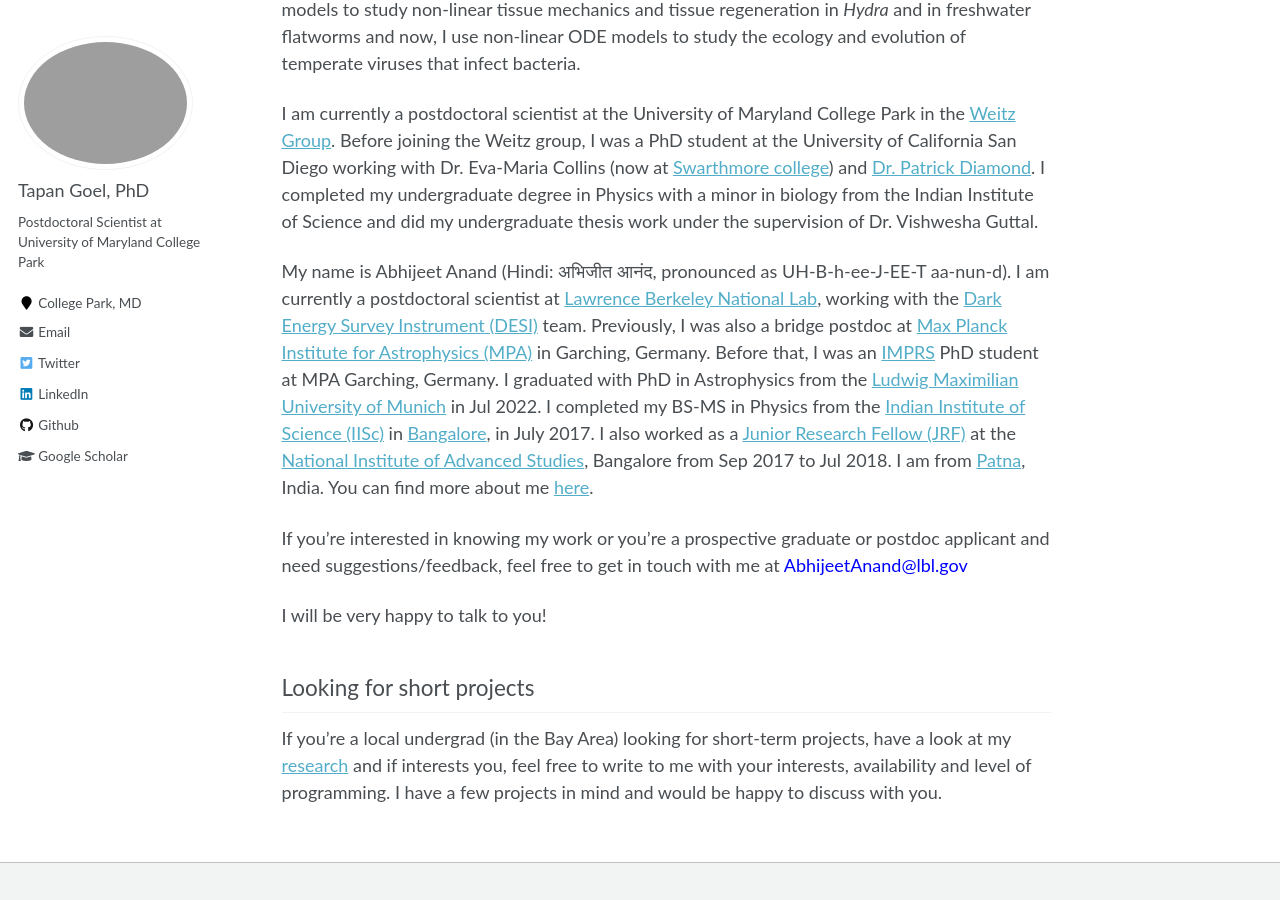
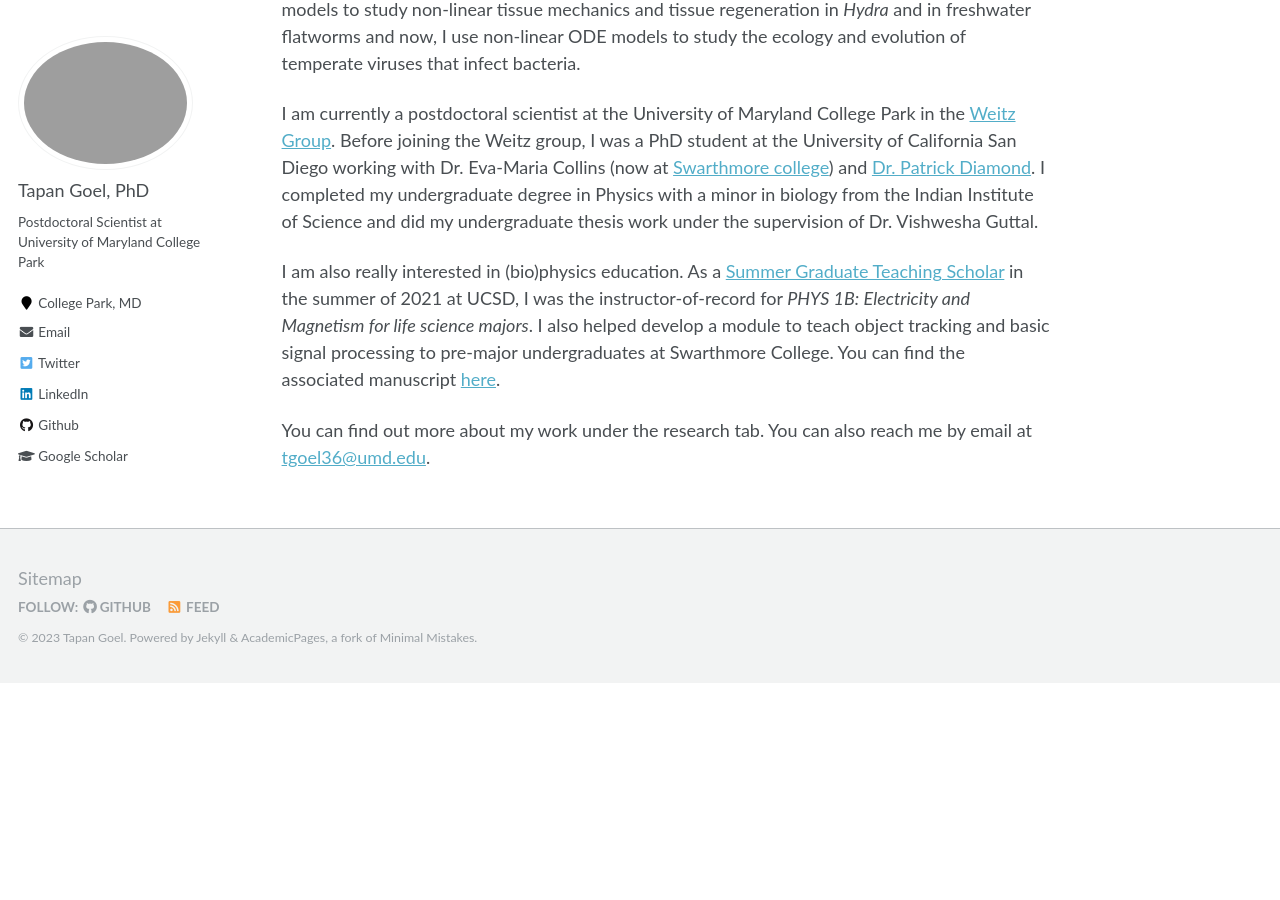
Before and after one commit to tapangoel1994/tapangoel1994.github.io, a Jekyll site: the page built from _pages/about.md, in a window 1280 px wide and 900 px high, scrolled down 394 px. Built offline with Jekyll 4.4.1, drawn with Linux system fonts in a browser that asks for light colours; after the commit the page ends 1077 px from its top, so only the background shows below that.

Commit message:
Update about.md

```diff
--- a/_pages/about.md
+++ b/_pages/about.md
@@ -14,15 +14,6 @@ I am a quantitative biologist (or more accurately, I am what happens when someon
 
 I am currently a postdoctoral scientist at the University of Maryland College Park in the [Weitz Group](https://weitzgroup.biosci.gatech.edu). Before joining the Weitz group, I was a PhD student at the University of California San Diego working with Dr. Eva-Maria Collins (now at [Swarthmore college](https://www.swarthmore.edu/profile/eva-maria-collins)) and [Dr. Patrick Diamond](https://fapp.ucsd.edu/memberprofile_diamondph.html). I completed my undergraduate degree in Physics with a minor in biology from the Indian Institute of Science and did my undergraduate thesis work under the supervision of Dr. Vishwesha Guttal.
 
+I am also really interested in (bio)physics education. As a [Summer Graduate Teaching Scholar](https://engagedteaching.ucsd.edu/educators/grad-students/sgts.html) in the summer of 2021 at UCSD, I was the instructor-of-record for *PHYS 1B: Electricity and Magnetism for life science majors*. I also helped develop a module to teach object tracking and basic signal processing to pre-major undergraduates at Swarthmore College. You can find the associated manuscript [here](https://meridian.allenpress.com/the-biophysicist/article/2/3/1/464616/Quantifying-Planarian-Behavior-as-an-Introduction).
 
-My name is Abhijeet Anand (Hindi: अभिजीत आनंद, pronounced as UH-B-h-ee-J-EE-T aa-nun-d). I am currently a postdoctoral scientist at [Lawrence Berkeley National Lab](https://en.wikipedia.org/wiki/Lawrence_Berkeley_National_Laboratory), working with the [Dark Energy Survey Instrument (DESI)](https://www.desi.lbl.gov/) team. Previously, I was also a bridge postdoc at [Max Planck Institute for Astrophysics (MPA)](https://www.mpa-garching.mpg.de/) in Garching, Germany. Before that, I was an [IMPRS](https://www.imprs-astro.mpg.de/) PhD student at MPA Garching, Germany. I graduated with PhD in Astrophysics from the [Ludwig Maximilian University of Munich](https://en.wikipedia.org/wiki/Ludwig_Maximilian_University_of_Munich) in Jul 2022. I completed my BS-MS in Physics from the [Indian Institute of Science (IISc)](https://en.wikipedia.org/wiki/Indian_Institute_of_Science) in [Bangalore](https://en.wikipedia.org/wiki/Bangalore), in July 2017. I also worked as a [Junior Research Fellow (JRF)](https://en.wikipedia.org/wiki/Junior_Research_Fellowship) at the [National Institute of Advanced Studies](https://en.wikipedia.org/wiki/National_Institute_of_Advanced_Studies), Bangalore from Sep 2017 to Jul 2018. I am from [Patna](https://en.wikipedia.org/wiki/Patna), India. You can find more about me [here](/pages/detailabout).
-
-If you're interested in knowing my work or you're a prospective graduate or postdoc applicant and need suggestions/feedback, feel free to get in touch with me at <span style="color:blue">AbhijeetAnand@lbl.gov</span>
-
-I will be very happy to talk to you!
-
-## Looking for short projects
-
-If you're a local undergrad (in the Bay Area) looking for short-term projects, have a look at my [research](/research) and if interests you, feel free to write to me with your interests, availability and level of programming. I have a few projects in mind and would be happy to discuss with you.
-
-<!-- My research was supervised by [Prof. Dr. Guinevere Kauffmann](https://www.mpa-garching.mpg.de/galaxyformation) and [Dr. Dylan Nelson](https://www.ita.uni-heidelberg.de/%7Ednelson/).  -->
+You can find out more about my work under the research tab. You can also reach me by email at [tgoel36@umd.edu](mailto:tgoel36@umd.edu).
```
